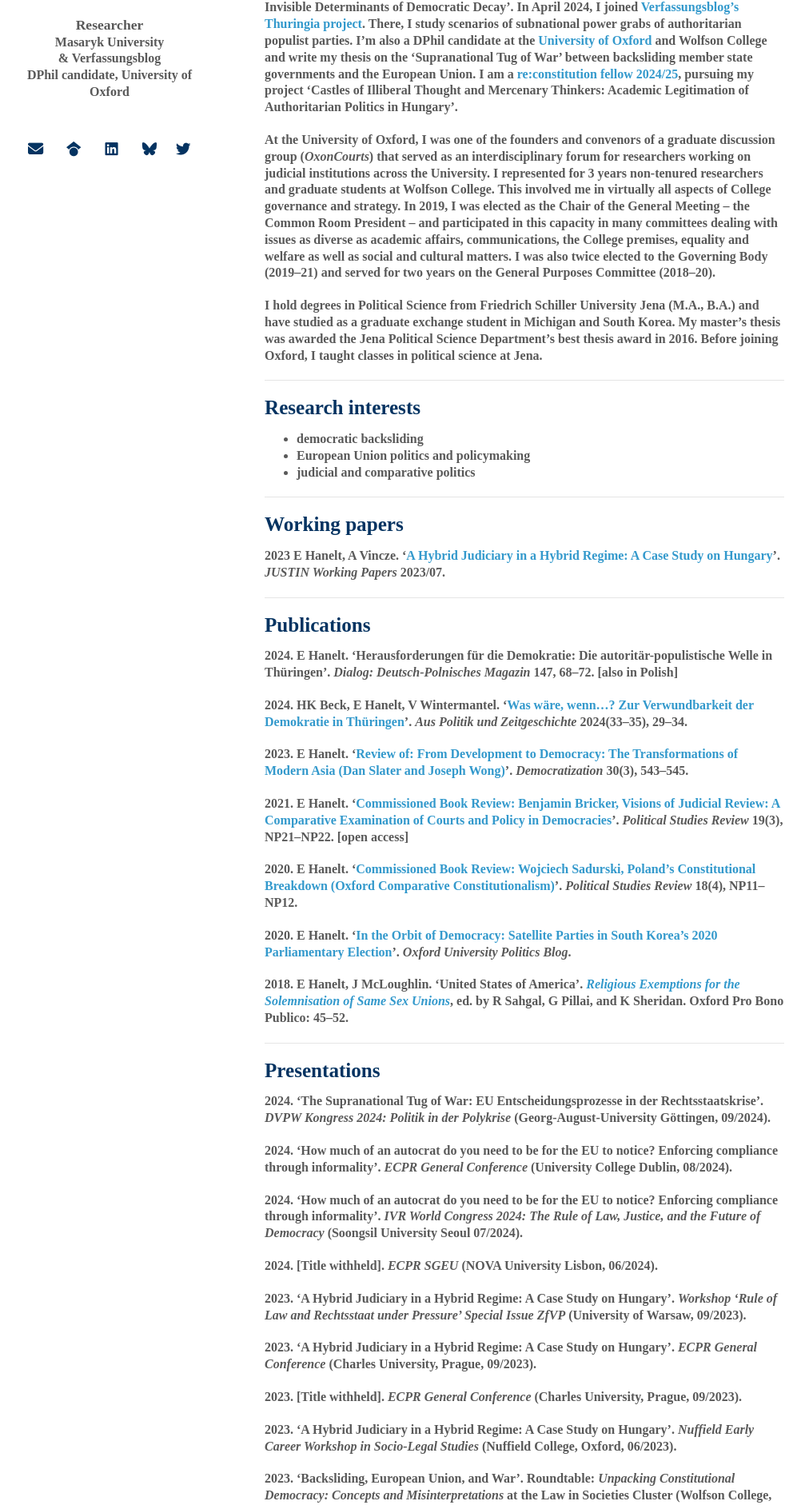
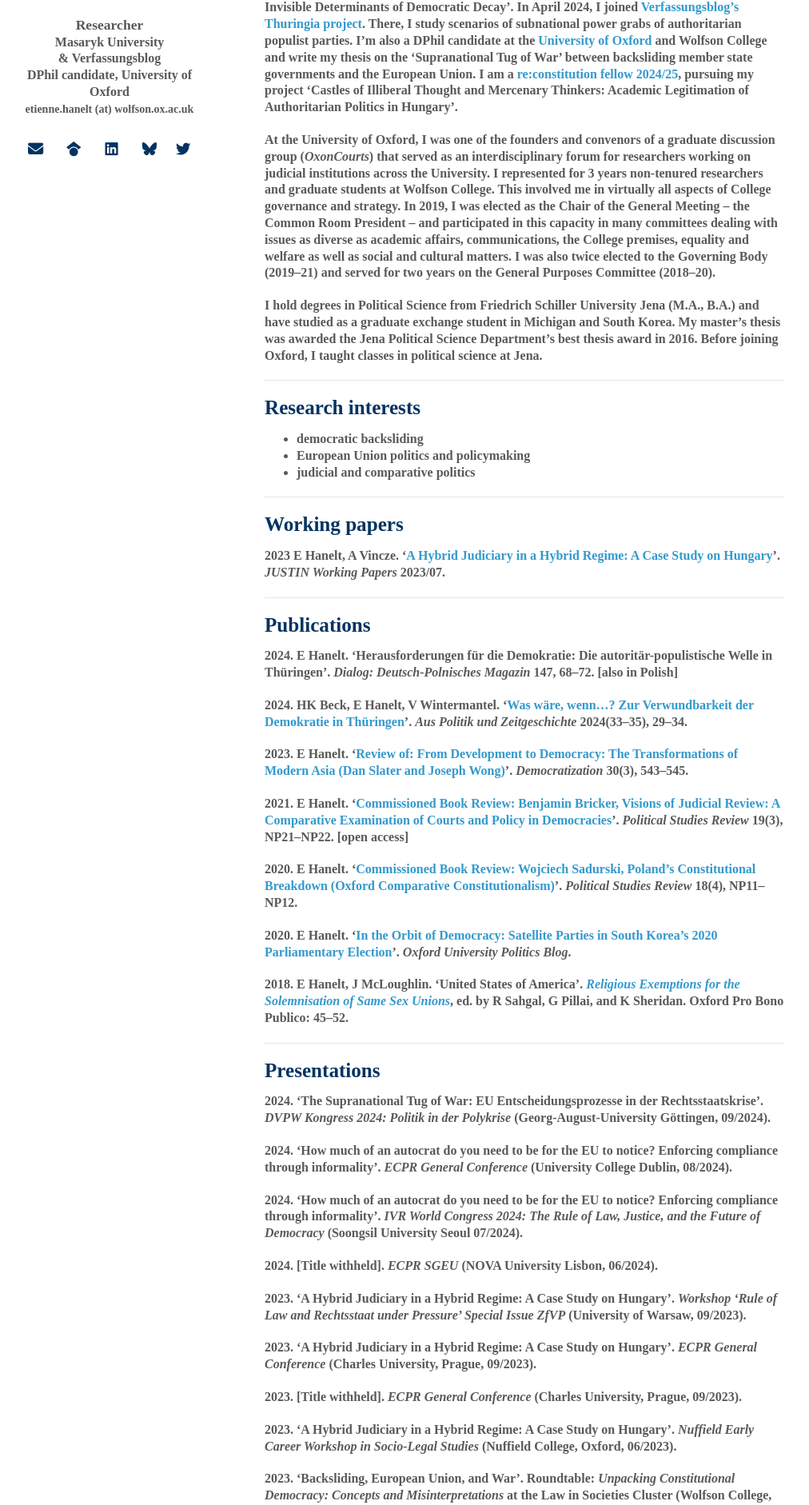
Before and after one commit to EtienneHanelt/etiennehanelt.github.io, a Jekyll site: the page built from index.md, in a window 1280 px wide. Shown: the part 254-2136 px from the top of the page at 80% size, without its empty margins (139-1151 px from the left). Built offline with Jekyll 4.4.1, drawn with Linux system fonts in a browser that asks for light colours; nearby versions of some CDN libraries; some web fonts are replaced; a style sheet for code colours, icons or effects is not loaded; our own code applies the rules of GitHub Pages for plain Markdown files.

Commit message:
Update _config.yml

```diff
--- a/_config.yml
+++ b/_config.yml
@@ -2,6 +2,7 @@
 title: Etienne Hanelt
 position: Researcher
 affiliation: Masaryk University<br>& Verfassungsblog<br>DPhil candidate, University of Oxford
+email: etienne.hanelt (at) wolfson.ox.ac.uk
 
 # Search Engine Optimization (SEO)
 # The following information is used to improve the website traffic from search engines, e.g., Google.
```
